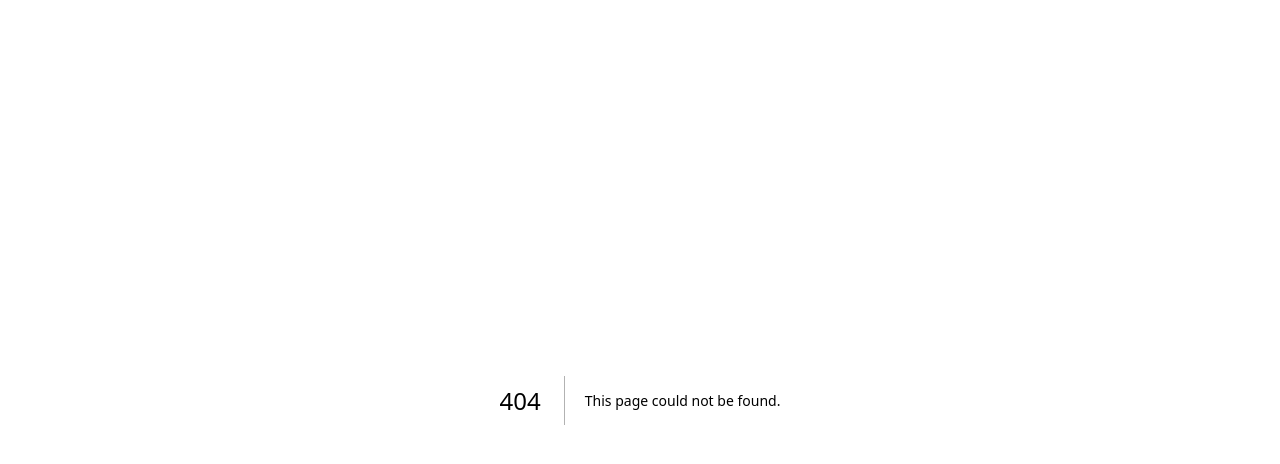
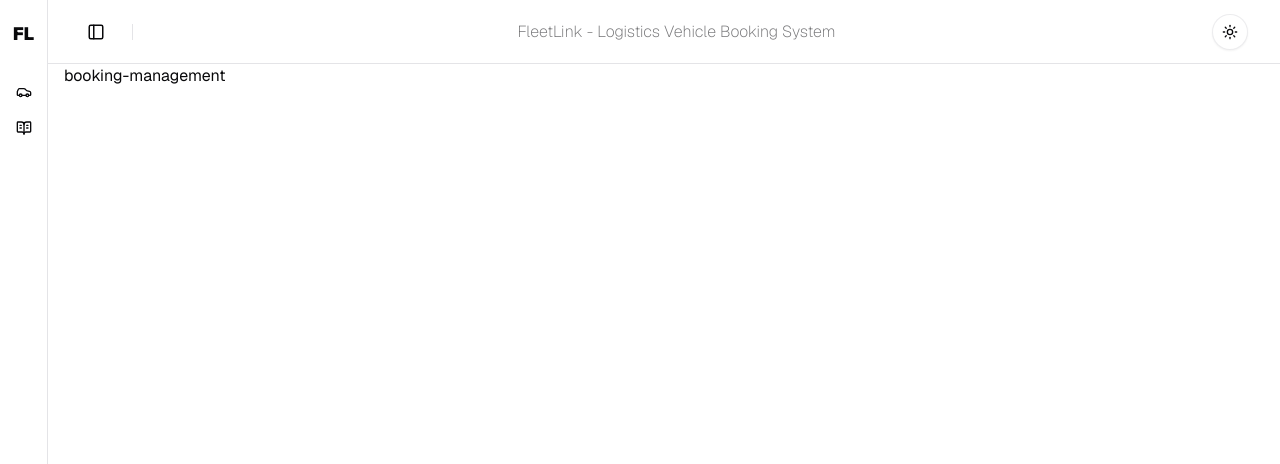
Before and after one commit to ianujjagtap/FleetLink, a Next.js app: page /dashboard/booking-management in a window 1280 px wide. Before the commit this address had no page. Shown: the top 464 px of the page. Built offline with nearby package versions, Linux system fonts and the light colour scheme.

Commit message:
feature: base dashboard UI setup , sidebar

```diff
--- /dev/null
+++ b/src/app/dashboard/booking-management/page.tsx
@@ -0,0 +1,11 @@
+import Layout from "@/app/page";
+
+const page = () => {
+  return (
+    <Layout>
+      <div>booking-management</div>
+    </Layout>
+  );
+};
+
+export default page;
--- /dev/null
+++ b/src/app/dashboard/vehicle-management/page.tsx
@@ -0,0 +1,11 @@
+import Layout from "@/app/page";
+
+const page = () => {
+  return (
+    <Layout>
+      <div>vehicle-management</div>
+    </Layout>
+  );
+};
+
+export default page;
--- a/src/app/page.tsx
+++ b/src/app/page.tsx
@@ -1,15 +1,34 @@
+"use client";
+import { AppSidebar } from "@/components/ui/dashboard/app-sidebar";
+import { Separator } from "@/primitives/separator";
+import {
+  SidebarInset,
+  SidebarProvider,
+  SidebarTrigger,
+} from "@/primitives/sidebar";
 import { ThemeToggle } from "@/components/theme-toggle";
 
-export default function Home() {
+export default function Layout({ children }: { children: React.ReactNode }) {
   return (
-    <main
-      className={"relative flex h-screen flex-col items-center justify-center"}
-    >
-      <h1 className={"font-medium text-7xl tracking-tighter"}>FleetLink</h1>
-      <p className={"my-6 text-center text-base"}>
-        Logistics vehicle booking system
-      </p>
-      <ThemeToggle />
-    </main>
+    <SidebarProvider>
+      <AppSidebar />
+      <SidebarInset>
+        <header className="sticky top-0 z-[50] flex h-16 items-center gap-2 border-b-[0.2px] backdrop-blur-3xl ">
+          <div className="flex w-full items-center justify-between px-8">
+            <div className="relative flex items-center gap-4">
+              <SidebarTrigger className="-ml-1" />
+              <Separator orientation="vertical" className="mr-2 h-4" />
+            </div>
+            <h1 className="font-extralight font-sans text-secondary-foreground/60">
+              FleetLink - Logistics Vehicle Booking System
+            </h1>
+            <div className="flex items-center justify-center gap-4">
+              <ThemeToggle />
+            </div>
+          </div>
+        </header>
+        <div className="flex flex-1 flex-col gap-4 p-4 pt-0 ">{children}</div>
+      </SidebarInset>
+    </SidebarProvider>
   );
 }
--- /dev/null
+++ b/src/components/ui/dashboard/app-sidebar.tsx
@@ -0,0 +1,49 @@
+"use client";
+
+import Link from "next/link";
+import { RouteConfig } from "@/config/route";
+import { ScrollArea } from "@/primitives/scrollarea";
+import {
+  Sidebar,
+  SidebarContent,
+  SidebarGroup,
+  SidebarGroupLabel,
+  SidebarHeader,
+  SidebarMenu,
+  SidebarMenuButton,
+  SidebarMenuItem,
+} from "@/primitives/sidebar";
+
+export function AppSidebar() {
+  return (
+    <Sidebar collapsible="icon">
+      <SidebarHeader className="bg-background">
+        <div className="flex items-center justify-center bg-background py-3">
+          <h2 className="font-black text-lg">FL</h2>
+        </div>
+      </SidebarHeader>
+      <SidebarContent className="bg-background">
+        <ScrollArea className="h-full">
+          <SidebarGroup>
+            <SidebarGroupLabel>Sections</SidebarGroupLabel>
+            <SidebarMenu>
+              {RouteConfig.map((item) => (
+                <SidebarMenuItem key={item?.title}>
+                  <Link href={item?.url || "#"}>
+                    <SidebarMenuButton
+                      tooltip={item?.title}
+                      className="cursor-pointer hover:bg-secondary"
+                    >
+                      {item?.icon && <item.icon />}
+                      <span>{item?.title}</span>
+                    </SidebarMenuButton>
+                  </Link>
+                </SidebarMenuItem>
+              ))}
+            </SidebarMenu>
+          </SidebarGroup>
+        </ScrollArea>
+      </SidebarContent>
+    </Sidebar>
+  );
+}
--- /dev/null
+++ b/src/config/route.tsx
@@ -0,0 +1,14 @@
+import { BookOpenText, Car } from "lucide-react";
+
+export const RouteConfig = [
+  {
+    title: "Vehicle Management",
+    url: "/dashboard/vehicle-management",
+    icon: Car,
+  },
+  {
+    title: "Booking Management",
+    url: "/dashboard/booking-management",
+    icon: BookOpenText,
+  },
+];
--- /dev/null
+++ b/src/hooks/is-mobile.tsx
@@ -0,0 +1,18 @@
+import { useEffect, useState } from "react";
+
+const MOBILE_BREAKPOINT = 768;
+
+export function useIsMobile() {
+  const [isMobile, setIsMobile] = useState(false);
+
+  useEffect(() => {
+    const checkMobile = () => {
+      setIsMobile(window.innerWidth < MOBILE_BREAKPOINT);
+    };
+    checkMobile();
+    window.addEventListener("resize", checkMobile);
+    return () => window.removeEventListener("resize", checkMobile);
+  }, []);
+
+  return isMobile;
+}
--- /dev/null
+++ b/src/primitives/text-area.tsx
@@ -0,0 +1,22 @@
+import * as React from "react";
+
+import { cn } from "@/lib/utils";
+
+const Textarea = React.forwardRef<
+  HTMLTextAreaElement,
+  React.ComponentProps<"textarea">
+>(({ className, ...props }, ref) => {
+  return (
+    <textarea
+      className={cn(
+        "flex min-h-[60px] w-full rounded-md border border-input bg-transparent px-3 py-2 text-base shadow-sm placeholder:text-muted-foreground focus-visible:outline-none focus-visible:ring-1 focus-visible:ring-ring disabled:cursor-not-allowed disabled:opacity-50 md:text-sm",
+        className
+      )}
+      ref={ref}
+      {...props}
+    />
+  );
+});
+Textarea.displayName = "Textarea";
+
+export { Textarea };
```
Also changed, not shown: package.json (+6 -2 lines), 1 other file (tests, documents, lock files or other folders).
